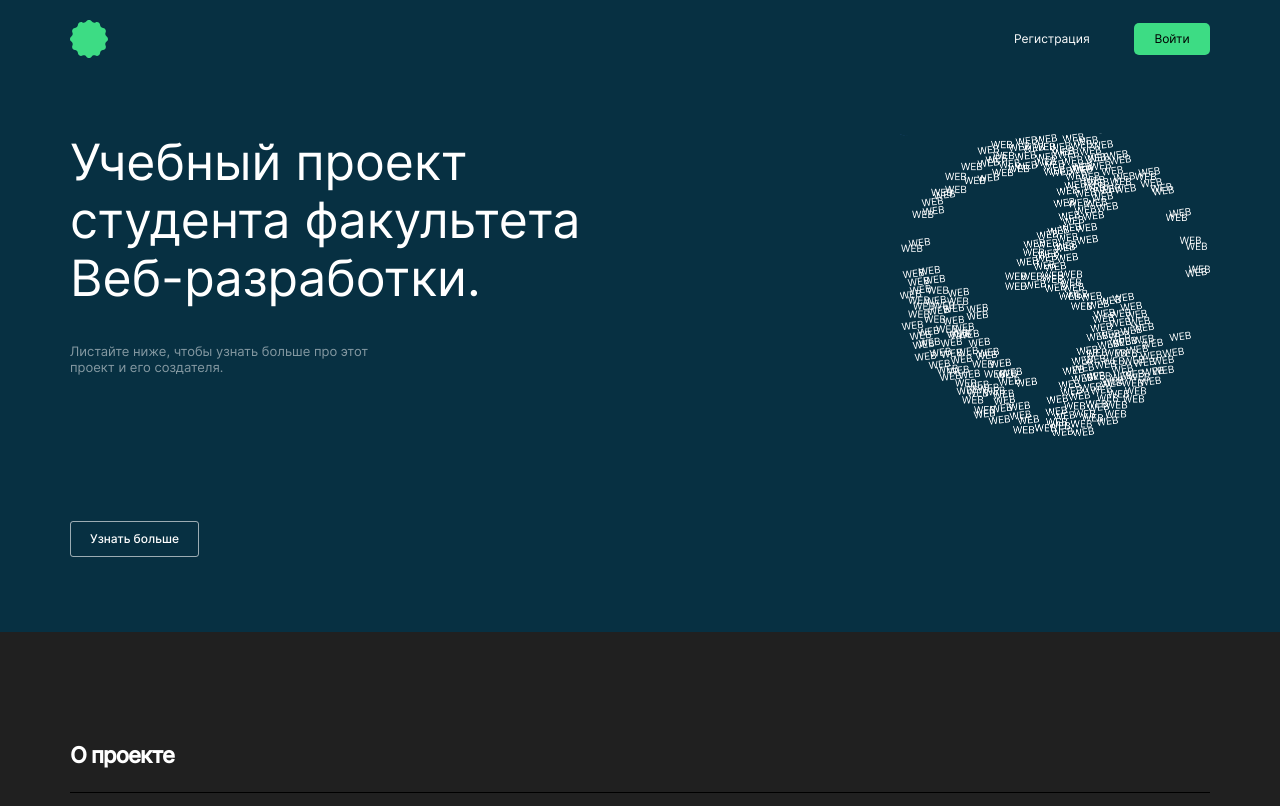
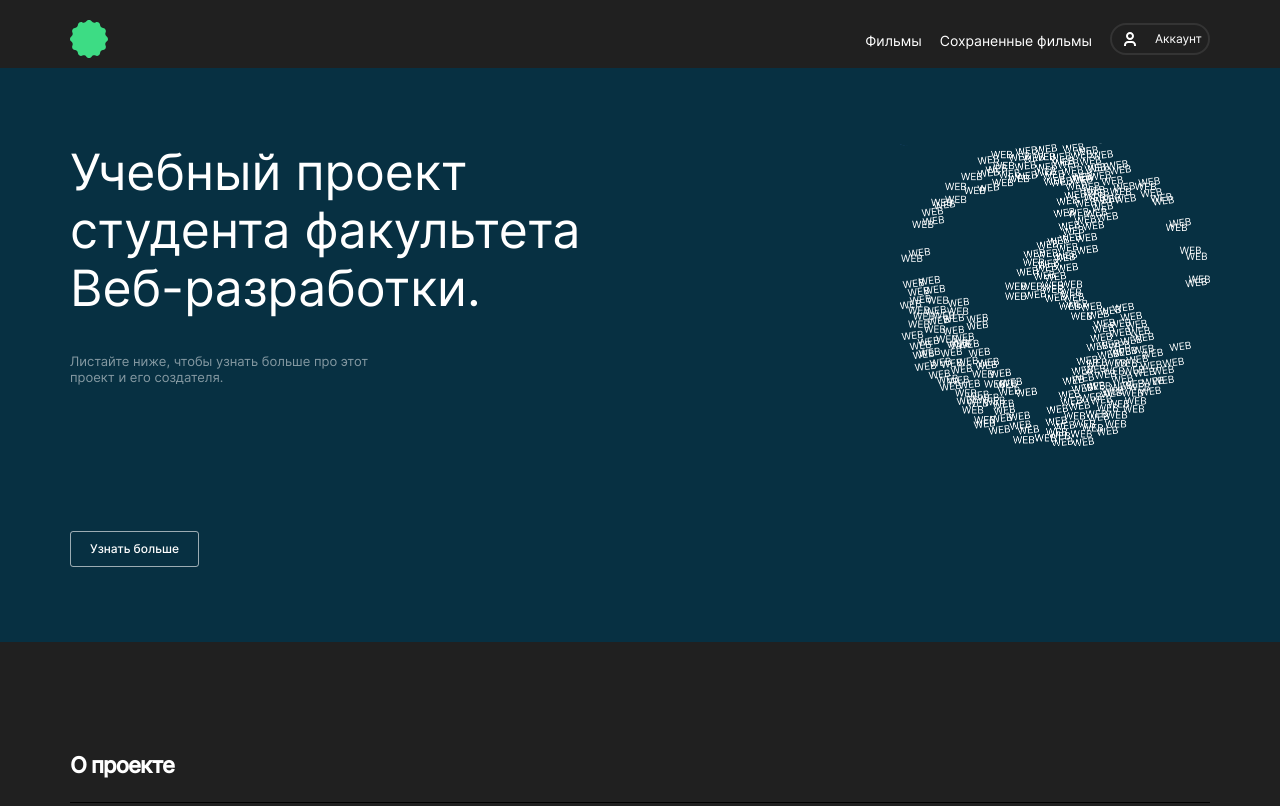
Before and after one commit to moscowx1/moscowx1-movies-explorer-frontend, a React app: page / in a window 1280 px wide. Shown: the top 806 px of the page. Built offline with nearby package versions, Linux system fonts and the light colour scheme.

Commit message:
rename + css fix

```diff
--- a/src/components/App/index.js
+++ b/src/components/App/index.js
@@ -16,7 +16,7 @@ import ProtectedRoute from '../ProtectedRoute';
 
 import { UserContext } from '../../context/userContext';
 import paths from '../../utils/constants/paths';
-import authApi from '../../utils/api/authApi';
+import MainApi from '../../utils/api/MainApi';
 
 import './index.css';
 
@@ -30,7 +30,7 @@ function App() {
   const isLoggedIn = () => user !== {};
 
 
-  const loadUserInfo = () => authApi
+  const loadUserInfo = () => MainApi
     .getInfo()
     .then(({ name, email }) => setUser(name, email))
     .catch((err) => console.log(err));
@@ -38,18 +38,18 @@ function App() {
   useEffect(() => {
     let token = localStorage.getItem('token');
     if (token) {
-      authApi.setToken(token);
+      MainApi.setToken(token);
       loadUserInfo();
     }
   }, []);
 
   const login = (email, password) =>
-    authApi
+    MainApi
       .login(email, password)
       .then(({ token }) => {
         token = `Bearer ${token}`;
         localStorage.setItem('token', token);
-        authApi.setToken(token);
+        MainApi.setToken(token);
       });
 
   const handleLogin = ({ email, password }) => {
@@ -60,7 +60,7 @@ function App() {
   };
 
   const handleRegister = ({ name, email, password }) => {
-    authApi
+    MainApi
       .register(name, email, password)
       .then(() => login(name, password))
       .then(() => loadUserInfo)
@@ -73,7 +73,8 @@ function App() {
 
   return (
     <div className='app'>
-      <Header handleMenuClick={openMenu} />
+      <Header handleMenuClick={openMenu}
+        isLoggedIn={isLoggedIn} />
       <Switch>
         <ProtectedRoute path={paths.savedMovies}
           component={SavedMovies}
--- a/src/components/Header/index.css
+++ b/src/components/Header/index.css
@@ -1,7 +1,7 @@
 .header {
   background-color: #073042;
   margin: 0;
-  padding: 20px 70px 0;
+  padding: 20px 70px 10px;
   flex-direction: row;
   box-sizing: border-box;
   display: flex;
--- a/src/components/Header/index.js
+++ b/src/components/Header/index.js
@@ -10,7 +10,7 @@ import menu from '../../images/menu.svg';
 
 import './index.css';
 
-const Header = ({ handleMenuClick }) => {
+const Header = ({ handleMenuClick, isLoggedIn }) => {
   const history = useHistory();
   const [content, setContent] = useState(getContent(history.location.pathname));
 
@@ -19,10 +19,10 @@ const Header = ({ handleMenuClick }) => {
   function getContent(path) {
     path = path.toLowerCase();
 
-    switch (path) {
-      case paths.movies:
-      case paths.profile:
-      case paths.savedMovies:
+    if (path === paths.movies ||
+      path === paths.profile ||
+      path === paths.savedMovies ||
+      isLoggedIn) {
       return (
         <header className='header header_color_g'>
           <img className='header__logo' src={logo} alt='logo' />
@@ -39,11 +39,14 @@ const Header = ({ handleMenuClick }) => {
           </button>
         </header>
       );
+    }
 
-      case paths.register:
-      case paths.login:
-        const title =
-          path === paths.register ? 'Добро пожаловать' : 'Рады видеть!';
+    if (path === paths.login ||
+      path === paths.register) {
+      const title = path === paths.register
+        ? 'Добро пожаловать'
+        : 'Рады видеть!';
+
       return (
         <header className='header header_style_column header_color_g'>
           <div className='header__container'>
@@ -54,8 +57,9 @@ const Header = ({ handleMenuClick }) => {
           </div>
         </header>
       );
+    }
 
-      case paths.main:
+    if (path === paths.main) {
       return (
         <header className='header'>
           <img className='header__logo'
@@ -73,9 +77,9 @@ const Header = ({ handleMenuClick }) => {
           </div>
         </header>
       );
-      default:
+    }
+
     return '';
-    }
   }
 
 return content;
--- a/src/components/Login/index.js
+++ b/src/components/Login/index.js
@@ -1,12 +1,7 @@
-import { useHistory } from 'react-router';
-import { useContext } from 'react';
-
 import Form from '../Form';
 
-import { UserContext } from '../../context/userContext';
 import inputs from './inputs'
 import paths from '../../utils/constants/paths';
-import authApi from '../../utils/api/authApi';
 
 import './index.css';
 
--- a/src/utils/api/authApi.js
+++ b/src/utils/api/MainApi.js
@@ -1,4 +1,4 @@
-class AuthApi {
+class MainApi {
   constructor(host) {
     this._host = host;
   }
@@ -57,6 +57,6 @@ class AuthApi {
   }
 }
 
-const authApi = new AuthApi("https://api.mantra.nomoredomains.club");
+const mainApi = new MainApi("https://api.mantra.nomoredomains.club");
 
-export default authApi;
+export default mainApi;
```
Lines whose indentation alone changed are shown as unchanged.
